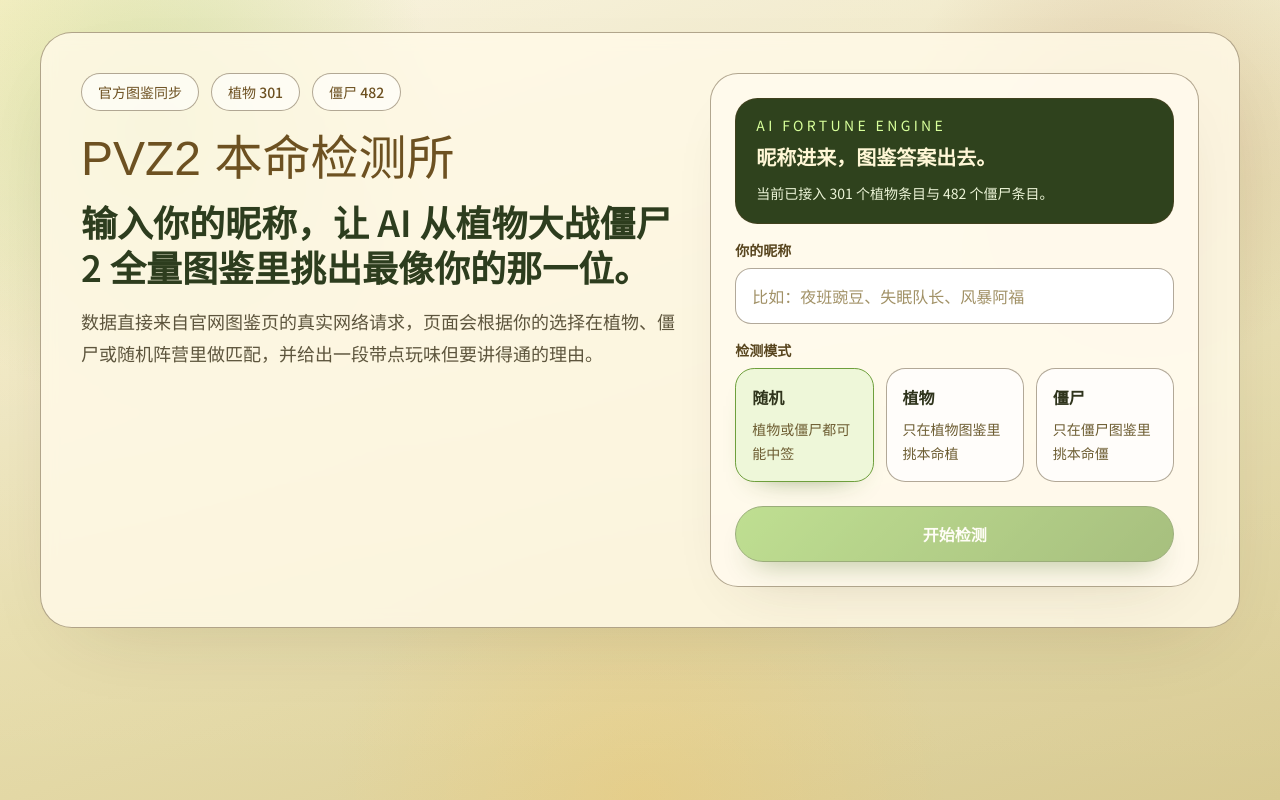
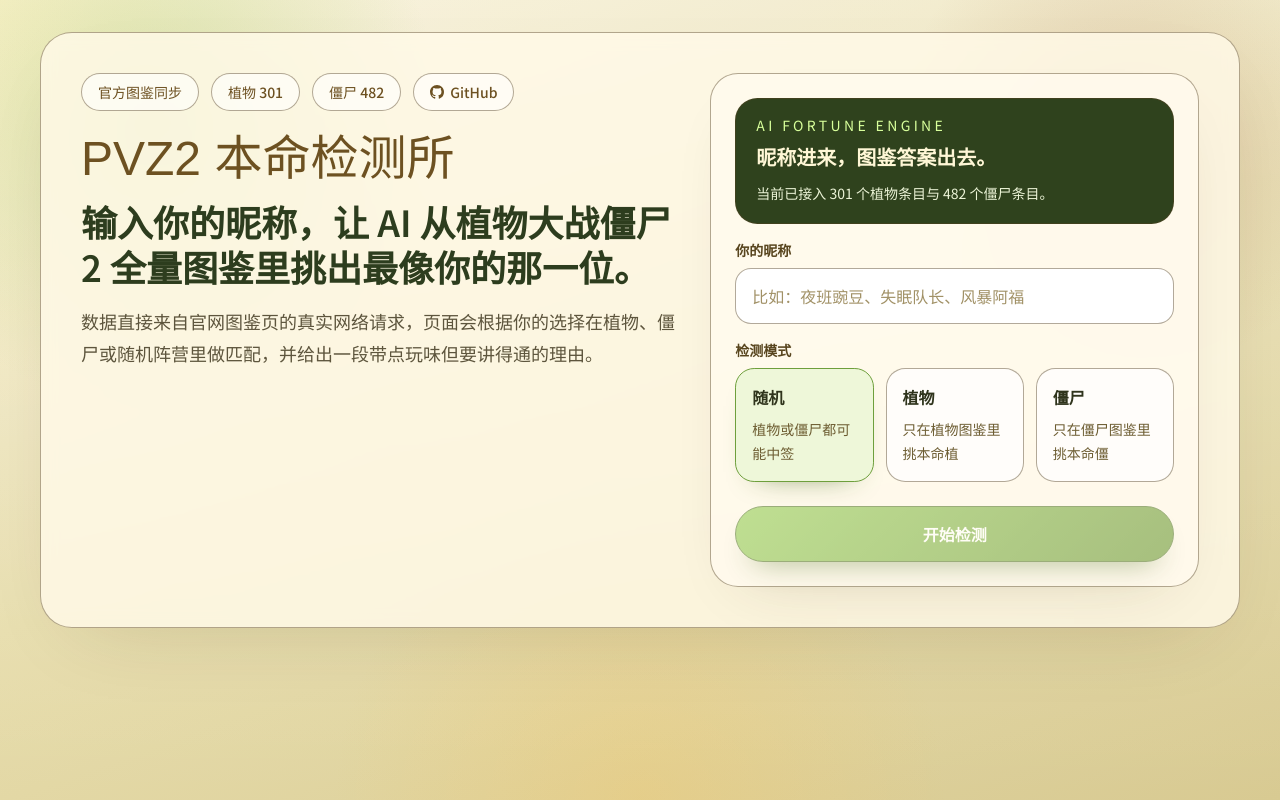
Before and after one commit to ji233-Sun/my-pvz-character, a Next.js app: page / in a window 1280 px wide. Built offline with nearby package versions, Linux system fonts and the light colour scheme; a web font is replaced by a local one.

Commit message:
feat: add GitHub link with icon to the homepage

```diff
--- a/app/page.tsx
+++ b/app/page.tsx
@@ -20,6 +20,17 @@
                 <span className="rounded-full border border-[var(--line)] bg-white/60 px-4 py-2">
                   僵尸 {stats.zombieCount}
                 </span>
+                <a
+                  href="https://github.com/ji233-Sun/my-pvz-character"
+                  target="_blank"
+                  rel="noopener noreferrer"
+                  className="inline-flex items-center gap-1.5 rounded-full border border-[var(--line)] bg-white/60 px-4 py-2 hover:-translate-y-0.5 hover:border-[var(--line-strong)] hover:bg-white/90"
+                >
+                  <svg viewBox="0 0 16 16" width="14" height="14" fill="currentColor" aria-hidden="true">
+                    <path d="M8 0C3.58 0 0 3.58 0 8c0 3.54 2.29 6.53 5.47 7.59.4.07.55-.17.55-.38 0-.19-.01-.82-.01-1.49-2.01.37-2.53-.49-2.69-.94-.09-.23-.48-.94-.82-1.13-.28-.15-.68-.52-.01-.53.63-.01 1.08.58 1.23.82.72 1.21 1.87.87 2.33.66.07-.52.28-.87.51-1.07-1.78-.2-3.64-.89-3.64-3.95 0-.87.31-1.59.82-2.15-.08-.2-.36-1.02.08-2.12 0 0 .67-.21 2.2.82.64-.18 1.32-.27 2-.27.68 0 1.36.09 2 .27 1.53-1.04 2.2-.82 2.2-.82.44 1.1.16 1.92.08 2.12.51.56.82 1.27.82 2.15 0 3.07-1.87 3.75-3.65 3.95.29.25.54.73.54 1.48 0 1.07-.01 1.93-.01 2.2 0 .21.15.46.55.38A8.013 8.013 0 0 0 16 8c0-4.42-3.58-8-8-8z" />
+                  </svg>
+                  GitHub
+                </a>
               </div>
 
               <div className="space-y-4">
```
